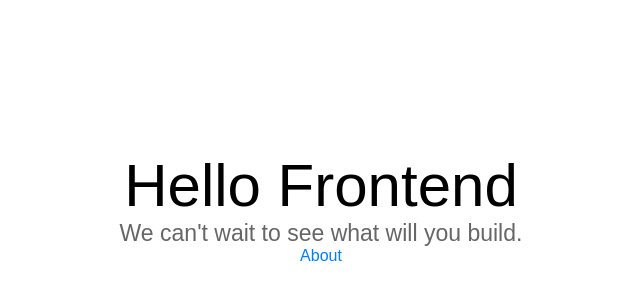
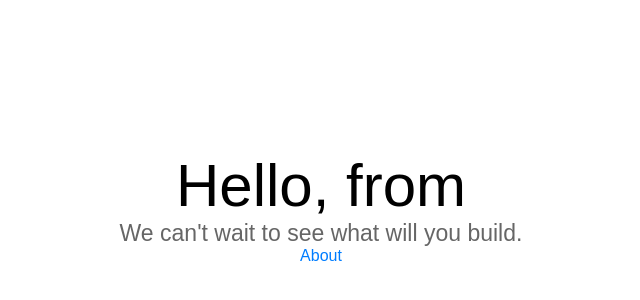
Before and after one commit to outsrc/template-frontend, a Next.js app: page / in a window 1280 px wide. Shown: the part 192-492 px from the top of the page, without its empty margins (319-959 px from the left). Built offline with nearby package versions, Linux system fonts and the light colour scheme.

Commit message:
custom app name demo

```diff
--- a/next.config.js
+++ b/next.config.js
@@ -9,5 +9,6 @@ module.exports = {
   },
   publicRuntimeConfig: {
     basePath: process.env.BASE_PATH,
+    appName: process.env.APP_NAME
   },
 }
--- a/src/pages/index.tsx
+++ b/src/pages/index.tsx
@@ -1,12 +1,15 @@
 import * as React from 'react'
 import Link from '../components/Link'
+import getConfig from 'next/config'
 
 interface Props {}
+
+const { publicRuntimeConfig } = getConfig()
 
 const Index: React.FunctionComponent<Props> = () => {
   return (
     <div className='page'>
-      <div className='main'>Hello Frontend</div>
+      <div className='main'>Hello, from {publicRuntimeConfig.appName}</div>
       <div className='sub'>We can't wait to see what will you build.</div>
       <div className='link'>
         <Link href='/about'>
```
